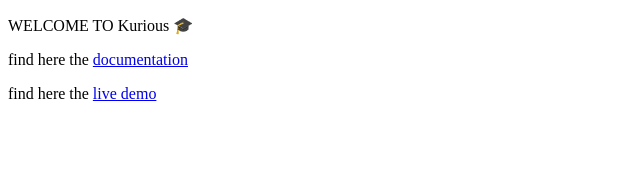
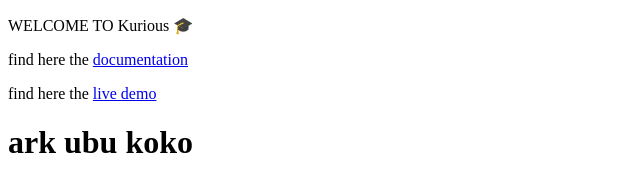
Before and after one commit to izabayo7/blms-backend, a website: page views/index.html in a window 1280 px wide. Shown: the whole page, without its empty margins (0-640 px from the left). Drawn offline with Linux system fonts and the light colour scheme.

Commit message:
added dummy string in index.html

```diff
--- a/views/index.html
+++ b/views/index.html
@@ -11,6 +11,7 @@
     <p>WELCOME TO Kurious 🎓</p>
     <p>find here the <a href="/documentation">documentation</a></p>
     <p>find here the <a href="/live">live demo</a></p>
+    <h1>ark ubu koko</h1>
 </body>
 
 </html>
```
